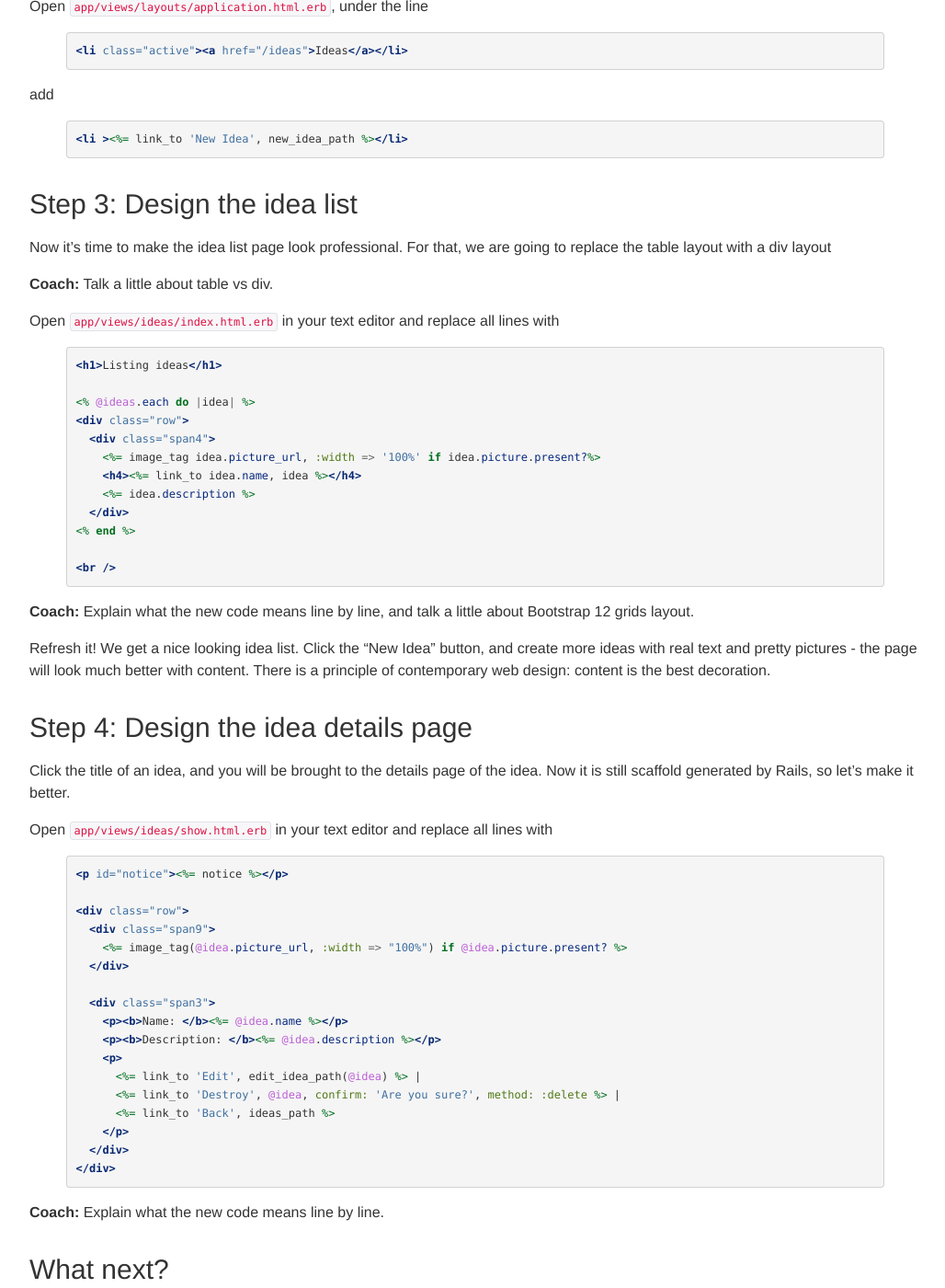
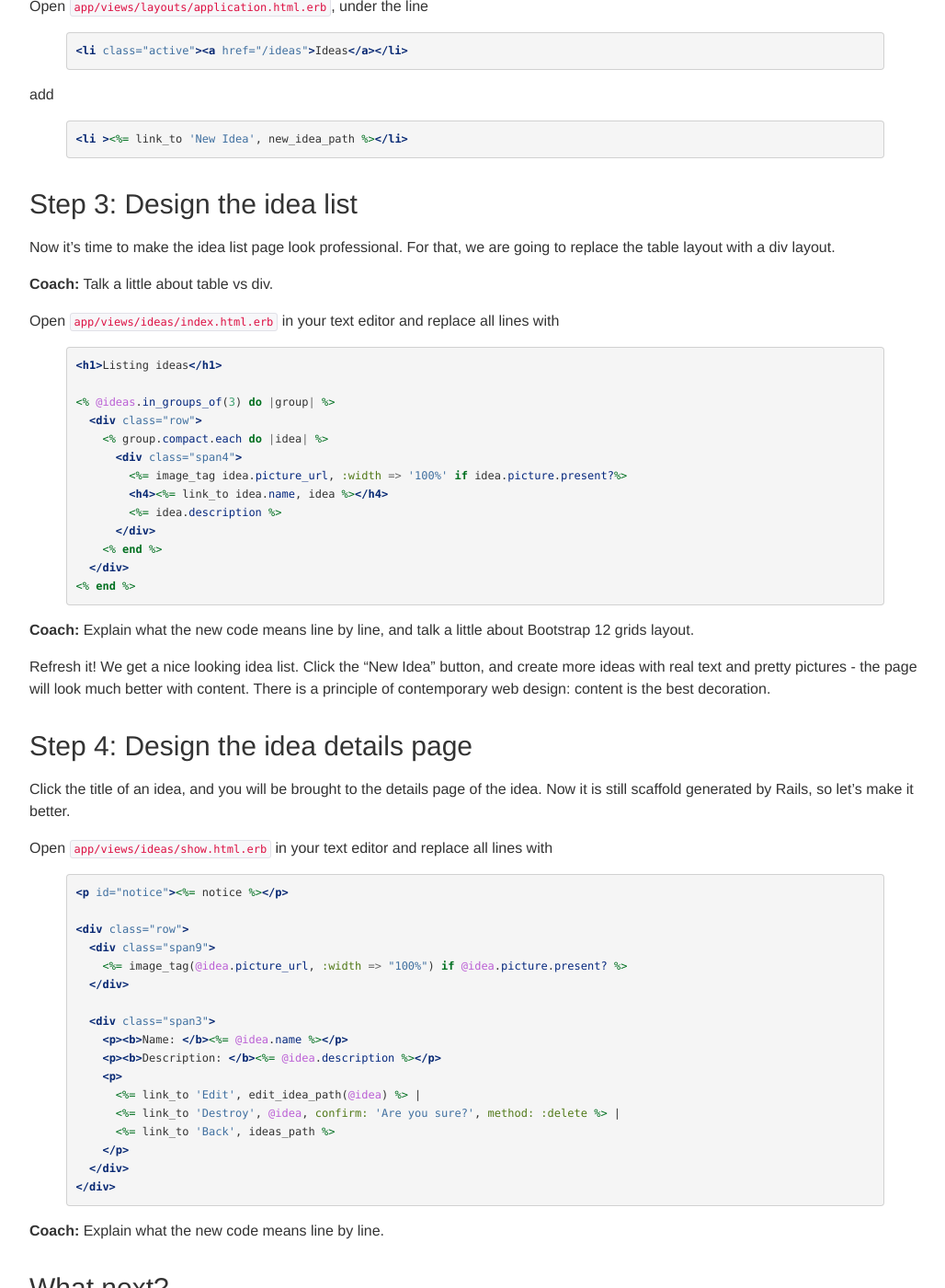
Before and after one commit to railsgirls/guides.railsgirls.com, a Jekyll site: the page built from _posts/2013-01-20-design.markdown, in a window 1280 px wide and 1400 px high, scrolled down 1275 px. Shown: the whole window at 92% size, without its empty margins (53-1081 px from the left). Built offline with Jekyll 4.4.1, drawn with Linux system fonts in a browser that asks for light colours; nearby versions of some CDN libraries; Markdown is read by kramdown in place of the engine named in the settings; some of the changed text lies outside the part shown.

Commit message:
Fixed div layout code to make the span4 ideas line up properly in groups of 3

```diff
--- a/_posts/2013-01-20-design.markdown
+++ b/_posts/2013-01-20-design.markdown
@@ -73,7 +73,7 @@ add
 
 ## Step 3: Design the idea list
 
-Now it's time to make the idea list page look professional. For that, we are going to replace the table layout with a div layout
+Now it's time to make the idea list page look professional. For that, we are going to replace the table layout with a div layout.
 
 **Coach:** Talk a little about table vs div.
 
@@ -82,16 +82,17 @@ Open `app/views/ideas/index.html.erb` in your text editor and replace all lines
 {% highlight erb %}
 <h1>Listing ideas</h1>
 
-<% @ideas.each do |idea| %>
-<div class="row">
-  <div class="span4">
-    <%= image_tag idea.picture_url, :width => '100%' if idea.picture.present?%>
-    <h4><%= link_to idea.name, idea %></h4>
-    <%= idea.description %>
+<% @ideas.in_groups_of(3) do |group| %>
+  <div class="row">
+    <% group.compact.each do |idea| %>
+      <div class="span4">
+        <%= image_tag idea.picture_url, :width => '100%' if idea.picture.present?%>
+        <h4><%= link_to idea.name, idea %></h4>
+        <%= idea.description %>
+      </div>
+    <% end %>
   </div>
 <% end %>
-
-<br />
 {% endhighlight %}
 
 **Coach:** Explain what the new code means line by line, and talk a little about Bootstrap 12 grids layout.
```
Also changed, not shown: other parts of _posts/2013-01-20-design.markdown (+1 -1 lines).
